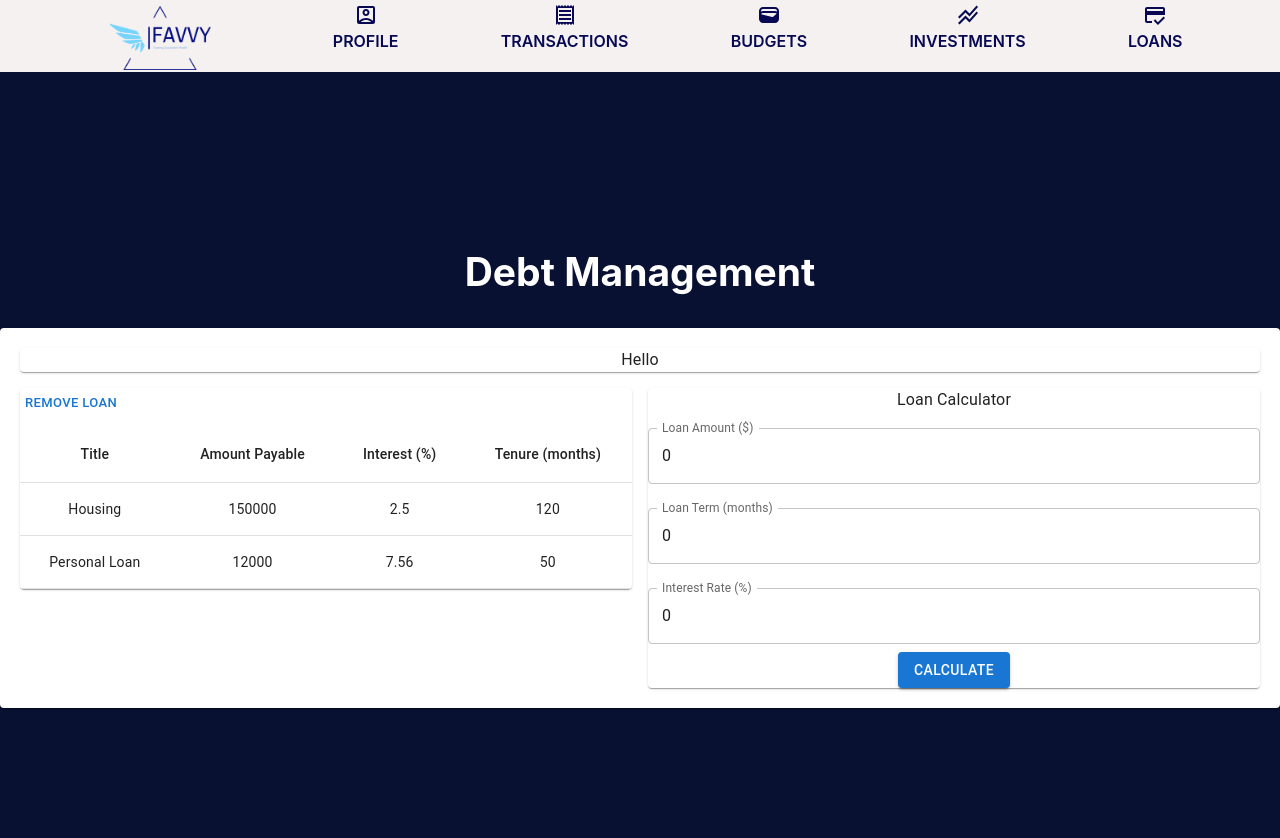
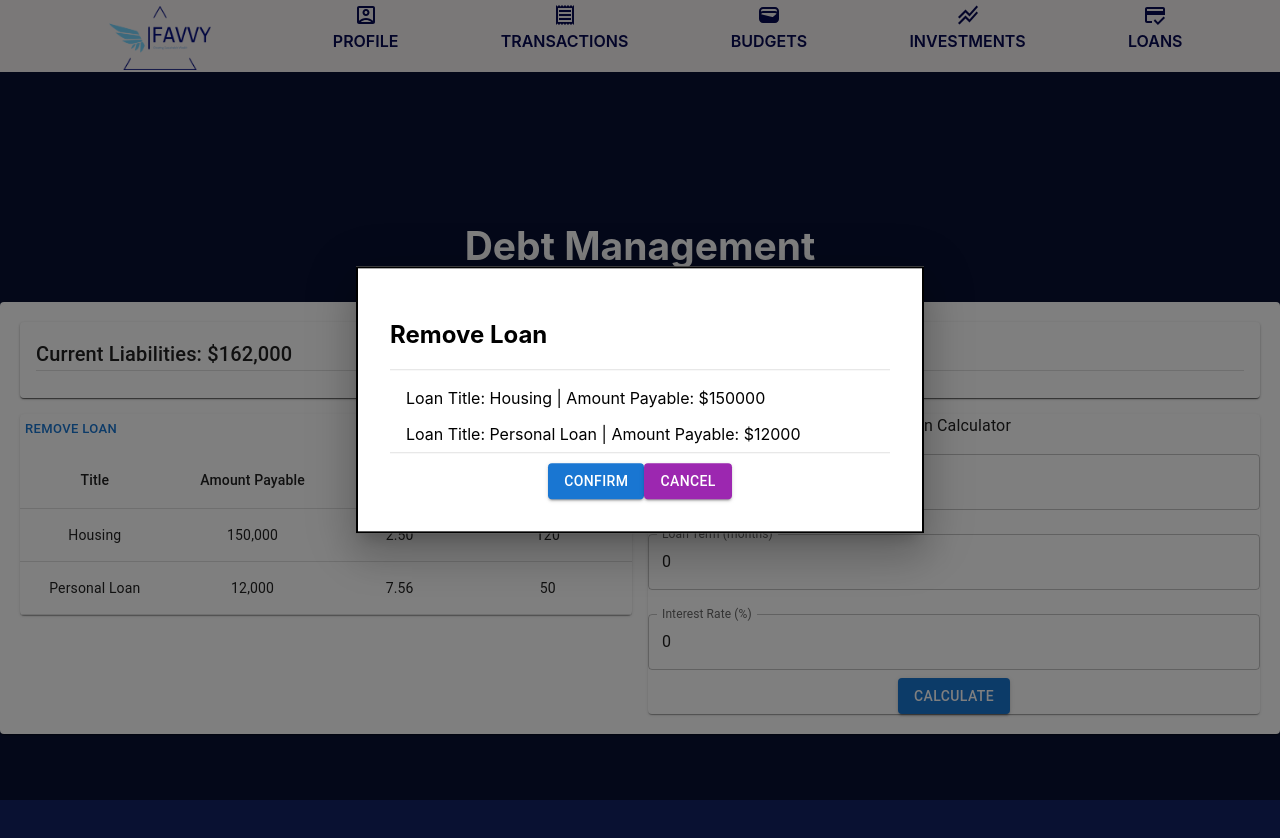
Before and after one commit to ivan89kiat/Favvy_Capstone, a React (Create React App) app: page /loan in a window 1280 px wide. Both pictures are taken after a click on the button "REMOVE LOAN". Shown: the top 838 px of the page. Built offline with nearby package versions, Linux system fonts and the light colour scheme; no server answers.

Commit message:
added remove loan feature

```diff
--- a/src/App.css
+++ b/src/App.css
@@ -14,15 +14,7 @@
   max-width: 100%;
 }
 
-.App-link {
-  color: #61dafb;
+.remove-loan-btn {
+  display: flex;
+  justify-content: center;
 }
-
-@keyframes App-logo-spin {
-  from {
-    transform: rotate(0deg);
-  }
-  to {
-    transform: rotate(360deg);
-  }
-}
--- a/src/Components/DebtManagement.js
+++ b/src/Components/DebtManagement.js
@@ -1,4 +1,4 @@
-import React, { useState } from "react";
+import React, { useEffect, useState } from "react";
 import {
   Grid,
   Paper,
@@ -18,6 +18,7 @@ import {
   TableContainer,
   TableBody,
   Modal,
+  ListItemButton,
   FormControl,
 } from "@mui/material";
 import axios from "axios";
@@ -32,6 +33,9 @@ export default function DebtManagement() {
   const [showResult, setShowResult] = useState(false);
   const [showLoanForm, setShowLoanForm] = useState(false);
   const [title, setTitle] = useState("");
+  const [totalLiabilities, setTotalLiabilities] = useState(0);
+  const [showDelete, setShowDelete] = useState(false);
+  const [selectedLoan, setSelectedLoan] = useState("");
   const [data, setData] = useState([
     { id: 1, title: "Housing", amount: 150000, interest: 2.5, tenure: 120 },
     {
@@ -48,14 +52,21 @@ export default function DebtManagement() {
     top: "50%",
     left: "50%",
     transform: "translate(-50%, -50%)",
-    width: 400,
+    width: 500,
     bgcolor: "background.paper",
     border: "2px solid #000",
     boxShadow: 24,
     p: 4,
   };
 
+  useEffect(() => {
+    calcCurrentLiabilities();
+  }, []);
+
   const calculateEMI = () => {
+    if (loanAmount === 0 || loanTerm === 0 || interestRate === 0) {
+      alert("Invalid input. Please enter number larger than 0");
+    } else {
       let interest = interestRate / 12 / 100;
       let emi = Math.round(
         (loanAmount * interest * Math.pow(1 + interest, loanTerm)) /
@@ -68,6 +79,7 @@ export default function DebtManagement() {
       setTotalAmount(totalPayable);
       setTotalInterest(totalInterestPayable);
       setShowResult(true);
+    }
   };
 
   const resetLoanForm = () => {
@@ -75,20 +87,54 @@ export default function DebtManagement() {
     setTitle("");
   };
 
-  const handleSubmitLoanForm = async (e) => {
-    e.preventDefault();
-    await axios.post(`${process.env.BACKEND_URL}/loan`, {
-      title,
-      loanAmount,
-      loanTerm,
-      totalAmount,
-    });
+  // const handleSubmitLoanForm = async (e) => {
+  //   e.preventDefault();
+  //   await axios.post(`${process.env.BACKEND_URL}/loan`, {
+  //     title,
+  //     loanAmount,
+  //     loanTerm,
+  //     totalAmount,
+  //   });
+  // };
+
+  const calcCurrentLiabilities = () => {
+    let sum = 0;
+    for (let i = 0; i < data.length; i++) {
+      sum += data[i].amount;
+    }
+    setTotalLiabilities(sum);
+  };
+
+  const displayUserLoan = data
+    ? data.map((item) => (
+        <ListItemButton
+          key={item.id}
+          id={data.findIndex((object) => object.id === item.id)}
+          onClick={(e) => {
+            alert(
+              `Are you sure you want to delete ${item.title} from your portfolio?`
+            );
+            setSelectedLoan(e.target.id);
+          }}
+          selected={
+            selectedLoan !== "" &&
+            Number(selectedLoan) ===
+              data.findIndex((object) => object.id === item.id)
+          }
+        >
+          Loan Title: {item.title} | Amount Payable: ${item.amount}
+        </ListItemButton>
+      ))
+    : null;
+
+  const resetRemoveLoan = () => {
+    setShowDelete(false);
+    setSelectedLoan("");
   };
 
   return (
     <div>
       <h2>Debt Management</h2>
-
       <Paper
         sx={{
           padding: "20px",
@@ -98,14 +144,23 @@ export default function DebtManagement() {
         <Grid container spacing={2}>
           <Grid item xs={12}>
             <Paper>
-              <Typography>Hello</Typography>
+              <Card>
+                <CardContent>
+                  <Typography variant="h6" align="left">
+                    Current Liabilities: ${totalLiabilities.toLocaleString()}
+                  </Typography>
+                  <Divider sx={{ marginBottom: "3px" }} />
+                </CardContent>
+              </Card>
             </Paper>
           </Grid>
           <Divider sx={{ marginBottom: "10px" }} />
           <Grid item xs={6}>
             <Paper>
               <Stack direction="row" spacing={1} sx={{ mb: 1 }}>
-                <Button size="small">Remove Loan</Button>
+                <Button size="small" onClick={() => setShowDelete(true)}>
+                  Remove Loan
+                </Button>
               </Stack>
               <TableContainer>
                 <Table>
@@ -121,8 +176,12 @@ export default function DebtManagement() {
                     {data.map((row) => (
                       <TableRow key={row.id}>
                         <TableCell align="center">{row.title}</TableCell>
-                        <TableCell align="center">{row.amount}</TableCell>
-                        <TableCell align="center">{row.interest}</TableCell>
+                        <TableCell align="center">
+                          {row.amount.toLocaleString()}
+                        </TableCell>
+                        <TableCell align="center">
+                          {row.interest.toFixed(2)}
+                        </TableCell>
                         <TableCell align="center">{row.tenure}</TableCell>
                       </TableRow>
                     ))}
@@ -136,7 +195,6 @@ export default function DebtManagement() {
             <Paper>
               <Box>
                 <Typography>Loan Calculator</Typography>
-
                 <TextField
                   label="Loan Amount ($)"
                   variant="outlined"
@@ -144,6 +202,7 @@ export default function DebtManagement() {
                   margin="normal"
                   fullWidth
                   inputProps={{ inputMode: "numeric" }}
+                  disabled={showResult}
                   onChange={(e) => {
                     let val = e.target.value;
                     if (val.match(/[^0-9]/)) {
@@ -159,6 +218,7 @@ export default function DebtManagement() {
                   margin="normal"
                   fullWidth
                   inputProps={{ inputMode: "numeric" }}
+                  disabled={showResult}
                   onChange={(e) => {
                     let val = e.target.value;
                     if (val.match(/[^0-9]/)) {
@@ -181,6 +241,7 @@ export default function DebtManagement() {
                     inputProps={{
                       pattern: "^[0-9]*\\.?[0-9]{0,2}$",
                     }}
+                    disabled={showResult}
                     onChange={(e) => {
                       let val = e.target.value;
                       if (/^\d*\.?\d{0,2}$/.test(val)) {
@@ -216,6 +277,13 @@ export default function DebtManagement() {
                   >
                     Add Loan
                   </Button>
+                  <Button
+                    variant="contained"
+                    color="secondary"
+                    onClick={() => setShowResult(false)}
+                  >
+                    Cancel
+                  </Button>
                 </div>
               )}
             </Paper>
@@ -227,6 +295,8 @@ export default function DebtManagement() {
           <form>
             {/* handleSubmitLoanForm */}
             <FormControl fullWidth>
+              <Typography>Add Loan Title:</Typography>
+              <Divider sx={{ marginBottom: "8px" }} />
               <TextField
                 label="Loan Title"
                 variant="outlined"
@@ -247,6 +317,36 @@ export default function DebtManagement() {
           </form>
         </Box>
       </Modal>
+      {/* Display when remove loan is clicked */}
+      <Modal open={showDelete}>
+        <Box sx={style} overflow={true}>
+          <h2 className="delete-loan-title">Remove Loan</h2>
+          <Divider sx={{ marginBottom: "10px" }} />
+          <form>
+            {/* {handleRemoveLoan} */}
+            {data ? displayUserLoan : "You have no loan"}
+            <Divider sx={{ marginBottom: "10px" }} />
+            <Typography color="red">
+              {selectedLoan
+                ? `Press Confirm to DELETE ${data[selectedLoan].title} from your
+              portfolio`
+                : null}
+            </Typography>
+            <div className="remove-loan-btn">
+              <Button variant="contained" type="submit">
+                Confirm
+              </Button>
+              <Button
+                variant="contained"
+                color="secondary"
+                onClick={resetRemoveLoan}
+              >
+                Cancel
+              </Button>
+            </div>
+          </form>
+        </Box>
+      </Modal>
     </div>
   );
 }
```
Lines whose indentation alone changed are shown as unchanged.
